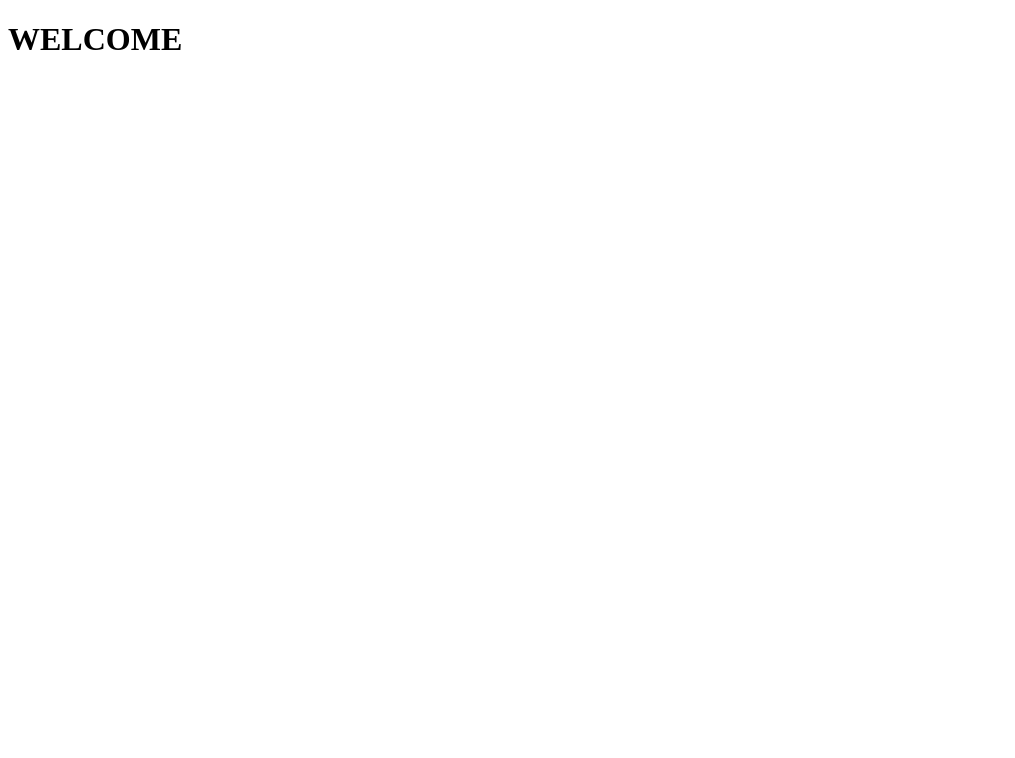
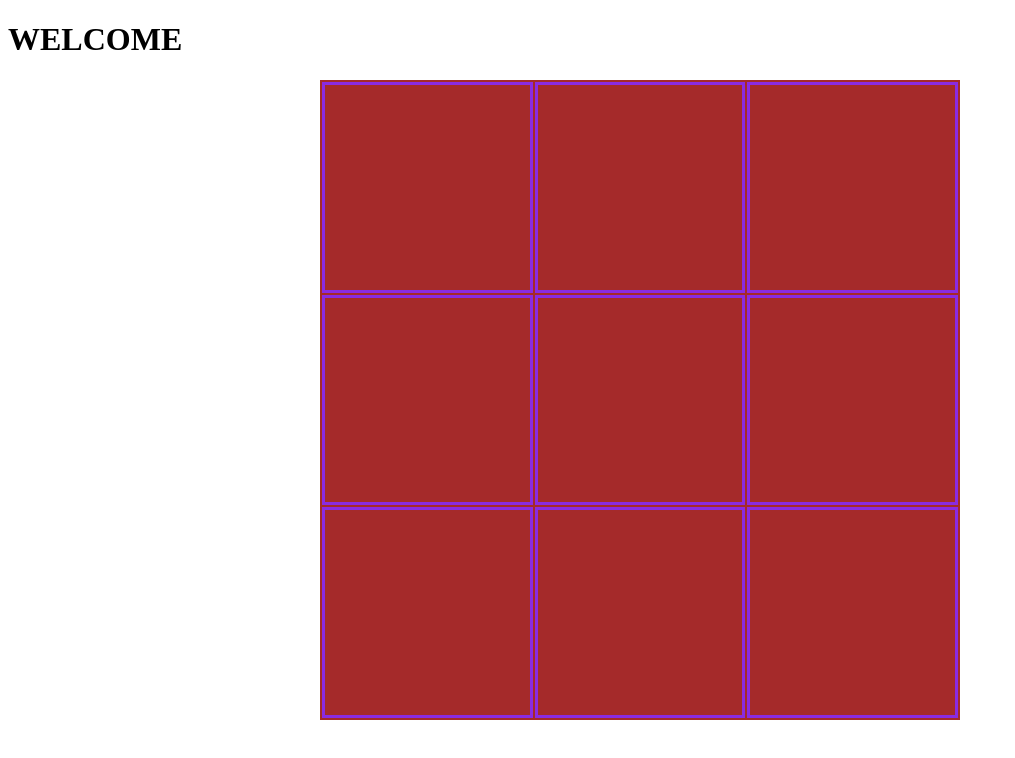
Before and after one commit to jo-and75/tic_tac_toe, a plain HTML site: page index.html in a window 1280 px wide. Shown: the whole page, without its empty margins (0-1015 px from the left). Drawn offline with Linux system fonts and the light colour scheme.

Commit message:
Add game board using DOM

```diff
--- a/index.html
+++ b/index.html
@@ -3,7 +3,9 @@
 <head>
     <meta charset="UTF-8">
     <meta name="viewport" content="width=device-width, initial-scale=1.0">
-    <title>Document</title>
+    <title>TIC TAC TOE</title>
+    <link rel="stylesheet" href="styles.css">
+    <script src="main.js" defer></script>
 </head>
 <body>
     <header>
@@ -11,6 +13,25 @@
         <nav></nav>
     </header>
     <main>
+        <table>
+            <tr id="row1">
+                <td id="0"></td>
+                <td id="1"></td>
+                <td id="2"></td>
+            </tr>
+
+            <tr id="row2">
+                <td id="3"></td>
+                <td id="4"></td>
+                <td id="5"></td>
+            </tr>
+
+            <tr id="row3">
+                <td id="6"></td>
+                <td id="7"></td>
+                <td id="8"></td>
+            </tr>
+        </table>
 
     </main>
     <footer>
--- a/main.js
+++ b/main.js
@@ -1,8 +1,9 @@
-const readline = require('node:readline');
-const r1 = readline.createInterface({
-    input:process.stdin,
-    output:process.stdout
-});
+// const readline = require('node:readline');
+// const r1 = readline.createInterface({
+//     input:process.stdin,
+//     output:process.stdout
+// });
+
 
 const gameBoard = (function (){
     const board = [[[],[],[]],[[],[],[]],[[],[],[]]];
@@ -34,6 +35,7 @@ const players = (function(){
     return {getPlayer1,getPlayer2};
 })();
 
+/*
 async function playGame(){
     const player1 = players.getPlayer1();
     const player2 = players.getPlayer2();
@@ -62,10 +64,30 @@ async function playGame(){
             positions.push([row,col]);
             gameBoard.displayBoard();
 
-            if (gameOver(positions)){ return;}
+            if (gameOver(positions)){
+            r1.close();
+            return;
+            }
         }
 
     }
+}
+*/
+const domBoard = [];
+
+const dom = function (){
+    for (let i = 0; i < 9; i++){
+        let num = "" + i;
+        let row = document.getElementById(num);
+        domBoard.push(row);
+        row.addEventListener('click', function(){
+            changeColor(i);
+        })
+    }
+}
+
+function changeColor(idx){
+    domBoard[idx].style.backgroundColor = "yellow";
 }
 
 function getRow() {
@@ -110,5 +132,5 @@ function gameOver(arr){
     return false;
 }
 
-
-playGame();
+dom();
+// playGame();
--- a/styles.css
+++ b/styles.css
@@ -0,0 +1,15 @@
+*{
+    box-sizing: border-box;
+    padding: 0;
+}
+
+table{
+    background-color: brown;
+    width: 50vw;
+    height: 80vh;
+    margin: 0 auto;
+}
+
+td{
+    border: solid blueviolet;
+}
```
